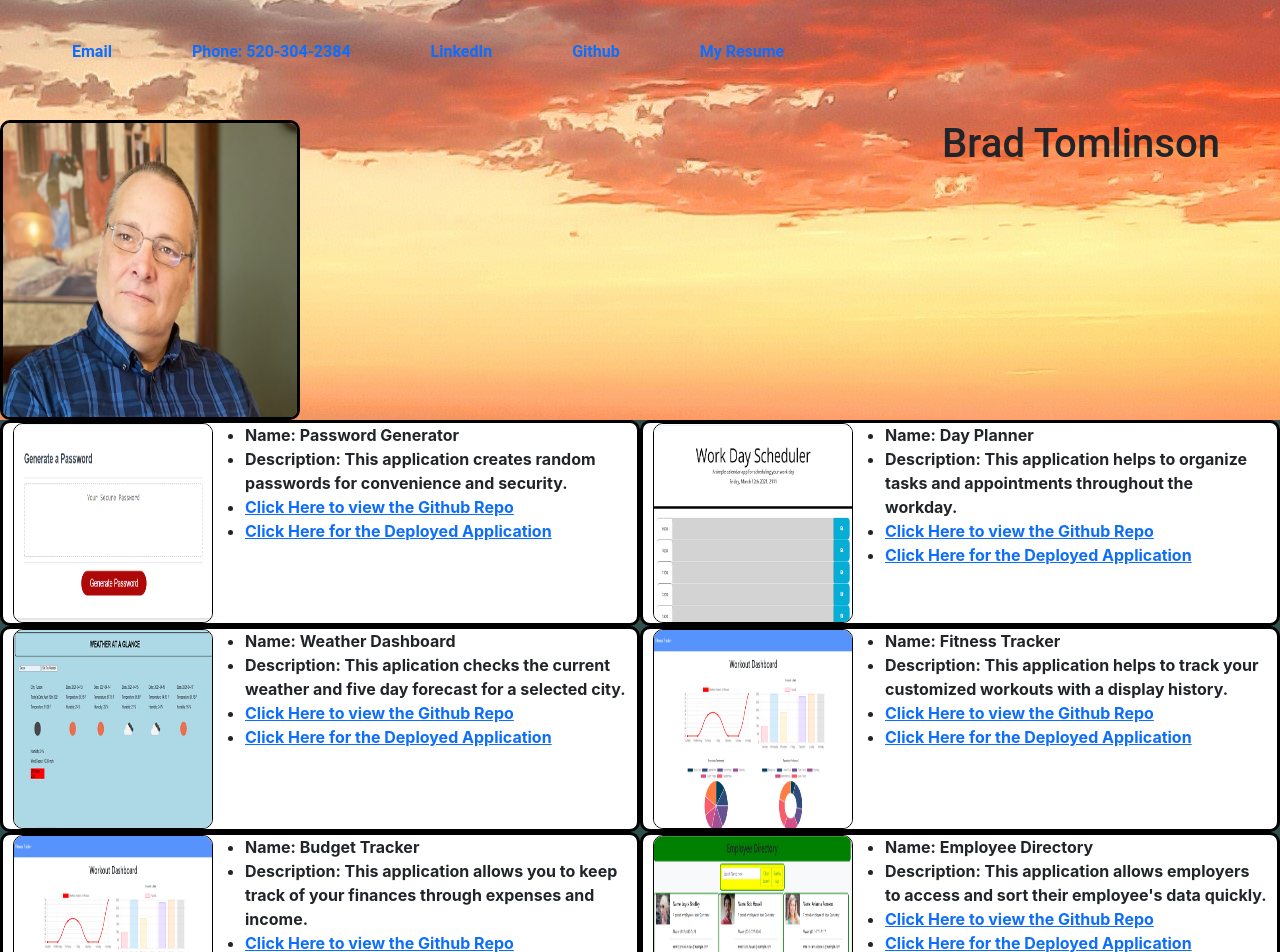
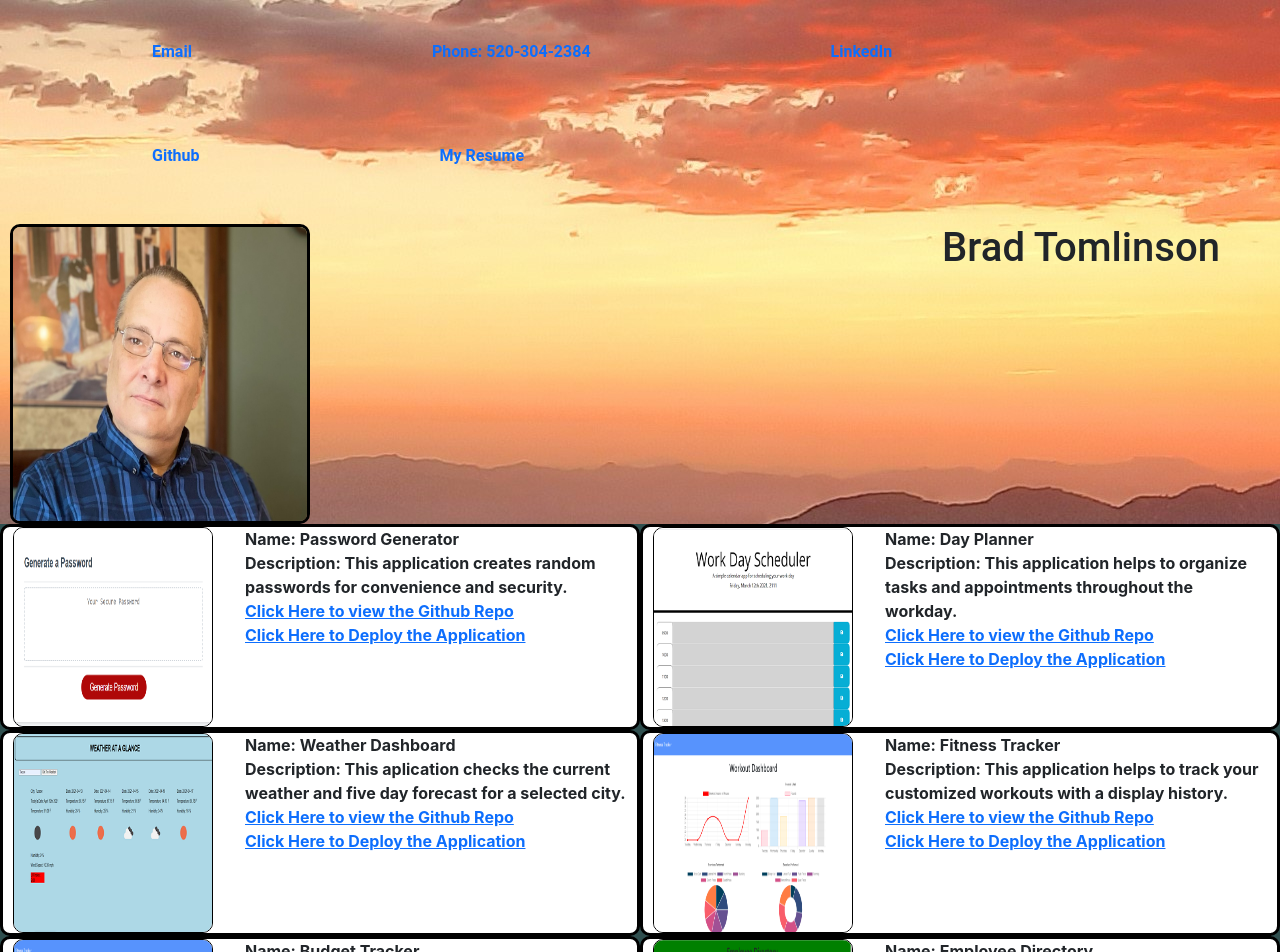
Before and after one commit to bradfan/showcase-portfolio, a React (Create React App) app: page / in a window 1280 px wide. Shown: the top 952 px of the page. Built offline with nearby package versions, Linux system fonts and the light colour scheme.

Commit message:
adjust css card & header

```diff
--- a/src/Card.js
+++ b/src/Card.js
@@ -9,6 +9,9 @@ const styles = {
   border: "3px solid black",
   borderRadius: "10px",
 };
+const lineStyle = {
+  listStyleType: "none",
+}
 
 function Card({ props }) {
   return (
@@ -28,23 +31,23 @@ function Card({ props }) {
         </div>
         <div className="content">
           <ul>
-            <li>
+            <li style={lineStyle}>
               <strong>Name: {props.name}</strong>
             </li>
-            <li>
+            <li style={lineStyle}>
               <strong>Description: {props.description}</strong>
             </li>
-            <li>
+            <li style={lineStyle}>
               <strong>
                 <a href={props.github} target="_blank">
                   Click Here to view the Github Repo
                 </a>
               </strong>
             </li>
-            <li>
+            <li style={lineStyle}>
               <strong>
                 <a href={props.deployed} target="_blank">
-                  Click Here for the Deployed Application
+                  Click Here to Deploy the Application
                 </a>
               </strong>
             </li>
--- a/src/Header.js
+++ b/src/Header.js
@@ -10,12 +10,17 @@ const styles = {
 const lineStyle = {
   listStyleType: "none",
   display: "inline-block",
-  margin: "40px",
+  marginLeft: "120px",
+  marginRight: "120px",
+  marginTop: "40px",
+  marginBottom: "40px",
 };
 
 const name = {
   float: "right",
   marginRight: "60px",
+  fontWeight: "600",
+  fontSize: "10rem",
 };
 
 const pic = {
@@ -23,8 +28,7 @@ const pic = {
   height: "300px",
   border: "3px solid black",
   borderRadius: "10px",
-
-  // marginRight: "20px",
+  marginLeft: "10px",
 };
 
 function Header() {
@@ -32,34 +36,46 @@ function Header() {
     <div style={styles}>
       <nav>
         <ul>
-        <strong><a href="mailto:brt.jst@gmail.com">
+          <strong>
+            <a href="mailto:brt.jst@gmail.com">
               <li style={lineStyle}>Email</li>
-          </a></strong>
-      <strong><a href="tel:520-304-2384">
+            </a>
+          </strong>
+          <strong>
+            <a href="tel:520-304-2384">
               <li style={lineStyle}>Phone: 520-304-2384</li>
-          </a></strong>
-          <strong><a
+            </a>
+          </strong>
+          <strong>
+            <a
               href="https://www.linkedin.com/in/brad-tomlinson-90210/"
               target="blank"
             >
               <li style={lineStyle}>LinkedIn</li>
-          </a></strong>
-          <strong><a href="https://github.com/bradfan" target="blank">
+            </a>
+          </strong>
+          <strong>
+            <a href="https://github.com/bradfan" target="blank">
               <li style={lineStyle}>Github</li>
-          </a></strong>
-          <strong><a
+            </a>
+          </strong>
+          <strong>
+            <a
               href="https://drive.google.com/file/d/1XUXm46d8D-63uvcl7VKwCBYiSriAjOza/view?usp=sharing"
               target="blank"
             >
               <li style={lineStyle}>My Resume</li>
-          </a></strong>
+            </a>
+          </strong>
         </ul>
       </nav>
 
-      <div style={name} class="my_name "><strong><h1>
-        Brad Tomlinson</h1></strong>
+      <div style={name} class="my_name ">
+        <strong>
+          <h1>Brad Tomlinson</h1>
+        </strong>
       </div>
-      <img src= {face} style={pic} alt="Brad Tomlinson" />
+      <img src={face} style={pic} alt="Brad Tomlinson" />
     </div>
   );
 }
--- a/src/projects.json
+++ b/src/projects.json
@@ -29,7 +29,7 @@
   },
   {
     "name": "Budget Tracker",
-    "description": "This application allows you to keep track of your finances through expenses and income.",
+    "description": "This application allows you to keep track of your finances quickly and easily.",
     "image": "/images/fitness.png",
     "github": "https://github.com/bradfan/Budget-Tracker",
     "deployed": "https://finance-budget-tracker.herokuapp.com/"
```
Also changed, not shown: src/Section.js (added). Lines whose indentation alone changed are shown as unchanged.
